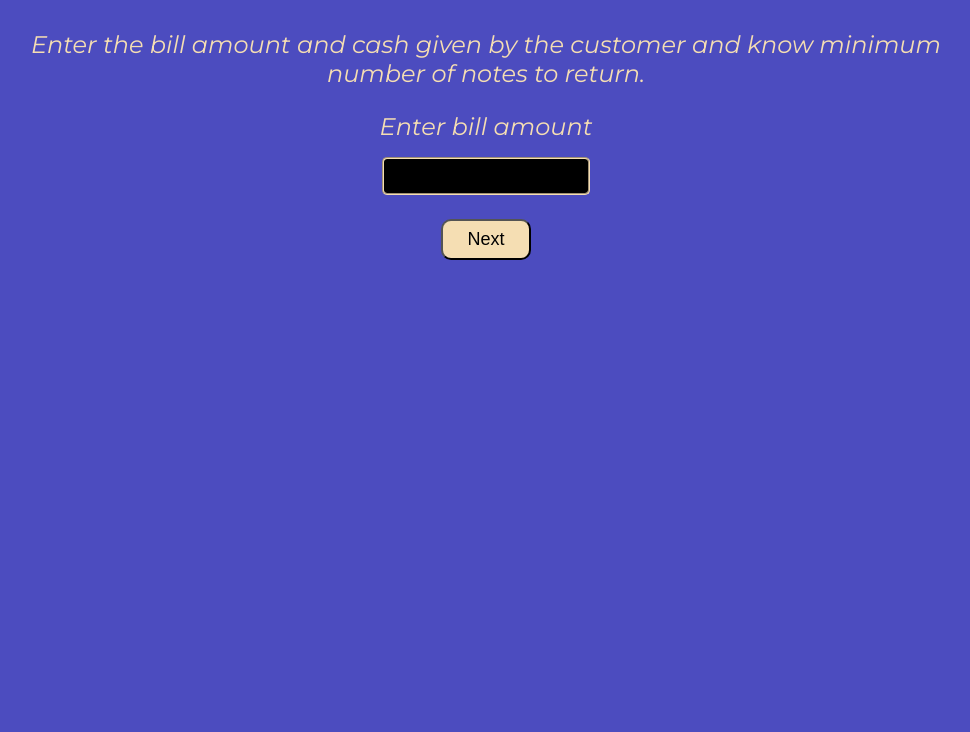
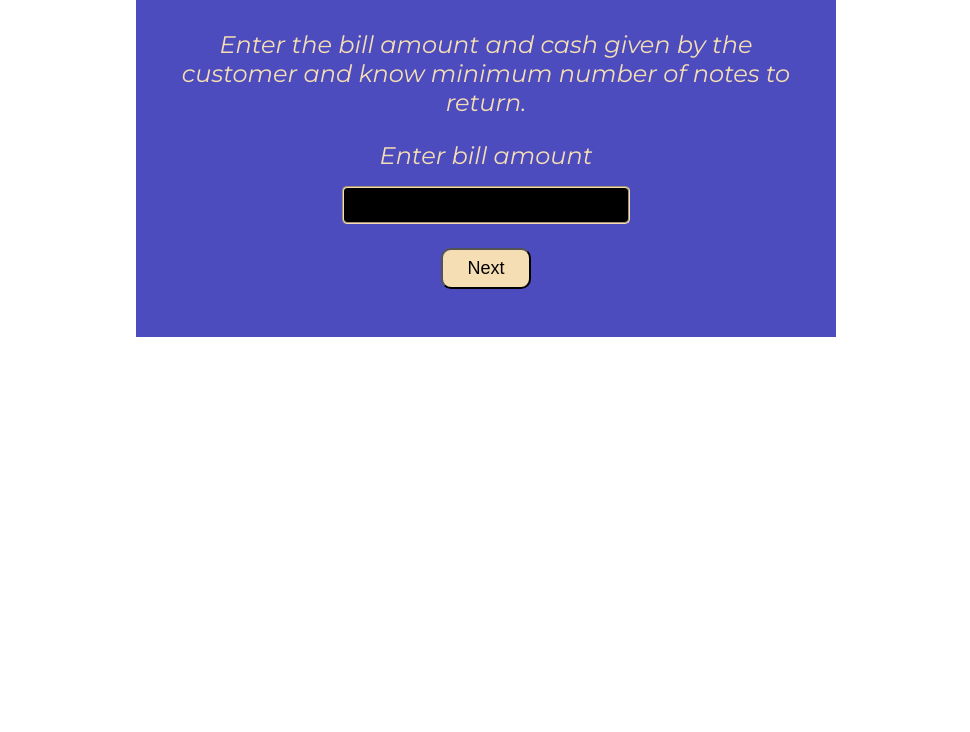
Before and after one commit to Shreyannsh/CashRegister, a plain HTML site: page index.html in a window 1280 px wide. Shown: the part 68-800 px from the top of the page, without its empty margins (154-1124 px from the left). Drawn offline with Linux system fonts and the light colour scheme.

Commit message:
feat: added condition for error and adjusted style

```diff
--- a/app.js
+++ b/app.js
@@ -44,7 +44,7 @@ function checkHandler() {
     var x;
     var result = input2 - input1;
 
-    if( Number(billAmount.value) === " " || Number(cashRecieved.value) === " "){
+    if(!billAmount.value || !cashRecieved.value){
         showError("Enter valid amount for both the entries!")
     }
 
--- a/styles.css
+++ b/styles.css
@@ -1,14 +1,20 @@
 @import url('https://fonts.googleapis.com/css2?family=Montserrat:ital@1&display=swap');
 
+body{
+    box-sizing: border-box;
+    margin:0;
 
-body{
-    max-width: 1000px;
+}
+.section{
+    max-width: 700px;
+    height:100%;
     text-align: center;
     margin:0 auto;
     background-color: rgb(76, 76, 191);
     color: wheat;
     font-family: 'Montserrat', sans-serif;
     box-sizing: border-box;
+    padding-bottom: 1rem;
 }
 
 
@@ -23,7 +29,7 @@ body{
 }
 
 input{
-    width:20%;
+    width:40%;
     height:2rem;
     margin:auto;
     margin: 1rem;
@@ -55,7 +61,7 @@ h1{
 
 }
 .table {
-    width: 50%;
+    width: 75%;
     text-align: justify;
     border-collapse: collapse;
     margin:1rem auto;
```
